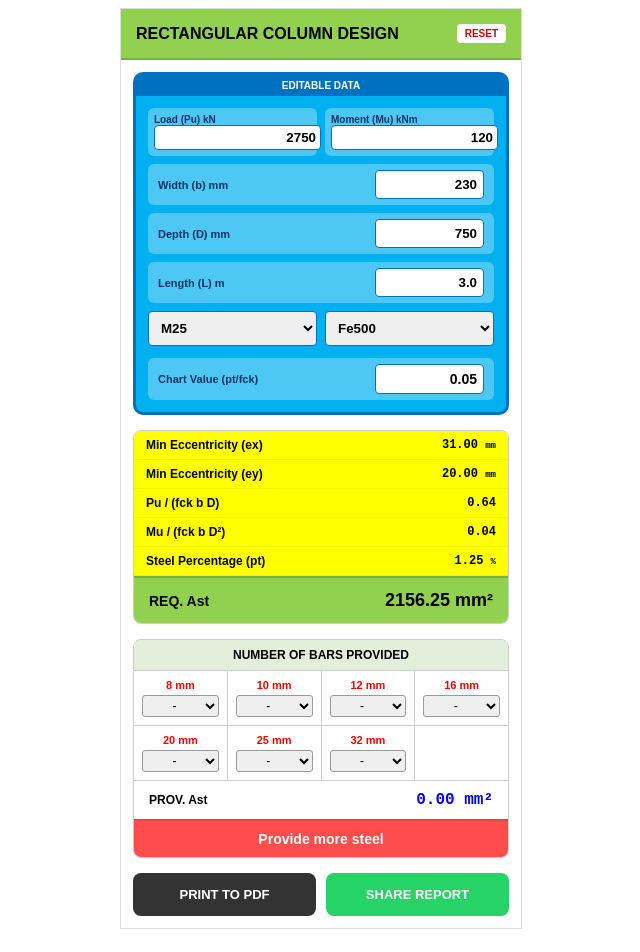
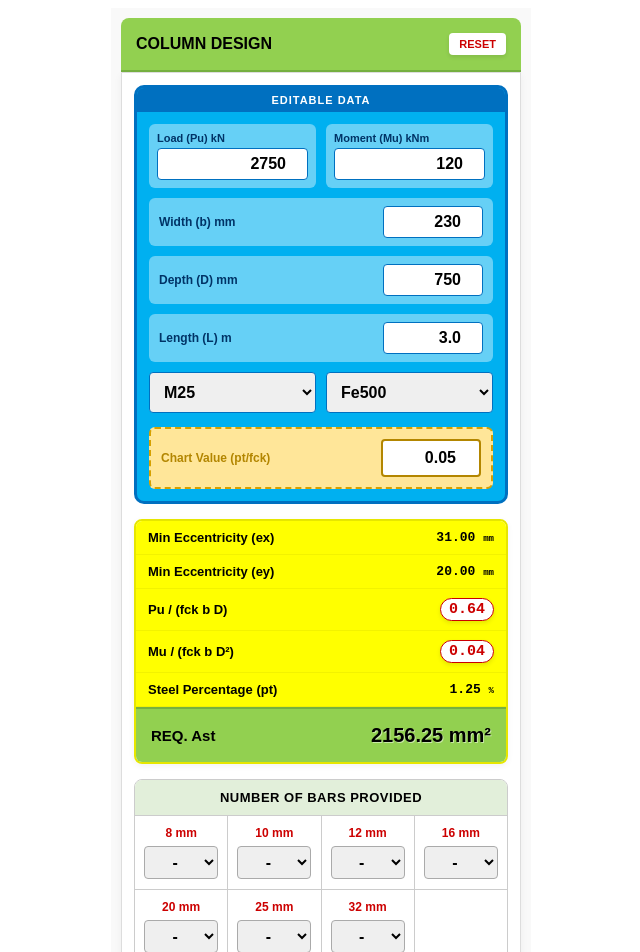
Before and after one commit to Movieeesss/COLUMN-DESIGN-, a React (Vite) app: page / in a window 1280 px wide. Shown: the top 952 px of the page, without its empty margins (319-959 px from the left). Built offline with nearby package versions, Linux system fonts and the light colour scheme.

Commit message:
Update ColumnDesign.tsx

```diff
--- a/src/ColumnDesign.tsx
+++ b/src/ColumnDesign.tsx
@@ -52,7 +52,7 @@ export default function RectangularColumnTool() {
   };
 
   const handleShare = async () => {
-    const shareText = `Column Design Report:\nLoad (Pu): ${inputs.Pu} kN\nMoment (Mu): ${inputs.Mu} kNm\nSize: ${inputs.b}x${inputs.D}mm\nAst Req: ${calc.astRequired.toFixed(2)} sqmm\nAst Prov: ${calc.astProvided.toFixed(2)} sqmm\nStatus: ${calc.isSafe ? 'OK' : 'Revise'}`;
+    const shareText = `Column Design Report:\nLoad (Pu): ${inputs.Pu} kN\nMoment (Mu): ${inputs.Mu} kNm\nSize: ${inputs.b}x${inputs.D}mm\nChart Value (pt/fck): ${inputs.ptFck}\nPu/(fck b D): ${calc.axialRatio}\nMu/(fck b D²): ${calc.momentRatio}\nAst Req: ${calc.astRequired.toFixed(2)} sqmm\nAst Prov: ${calc.astProvided.toFixed(2)} sqmm\nStatus: ${calc.isSafe ? 'OK' : 'Revise'}`;
 
     if (navigator.share) {
       try {
@@ -89,7 +89,7 @@ export default function RectangularColumnTool() {
     const ex = Math.max((L_mm / 500) + (n.D / 30), 20);
     const ey = Math.max((L_mm / 500) + (n.b / 30), 20);
 
-    // Non-Dimensional Parameters (Rounded to 2 decimals as requested)
+    // Non-Dimensional Parameters (Rounded to 2 decimals)
     const axialRatioRaw = (n.b > 0 && n.D > 0 && n.fck > 0) ? pu_N / (n.fck * n.b * n.D) : 0;
     const momentRatioRaw = (n.b > 0 && n.D > 0 && n.fck > 0) ? mu_Nmm / (n.fck * n.b * (n.D * n.D)) : 0;
 
@@ -112,112 +112,128 @@ export default function RectangularColumnTool() {
     const isSafe = astProvided >= astRequired;
 
     return { ex, ey, axialRatio, momentRatio, pt, astRequired, astProvided, isSafe };
-  }, [inputs, bars]); // Recalculate only when inputs or bars change
+  }, [inputs, bars]);
 
-  // UI Components
-  const Cell = ({ label, value, unit, color }: any) => (
-    <div style={{ display: 'flex', justifyContent: 'space-between', padding: '7px 12px', borderBottom: '1px solid rgba(0,0,0,0.05)', backgroundColor: color || '#fff', fontSize: '12px' }}>
+  // UI Component for Rows
+  const Cell = ({ label, value, unit, color, isHighlight }: any) => (
+    <div style={{ display: 'flex', justifyContent: 'space-between', alignItems: 'center', padding: '9px 12px', borderBottom: '1px solid rgba(0,0,0,0.05)', backgroundColor: color || '#fff', fontSize: '13px', boxSizing: 'border-box' }}>
       <span style={{ fontWeight: 'bold' }}>{label}</span>
-      <span style={{ fontFamily: 'monospace', fontWeight: 'bold' }}>{value} <small style={{fontSize: '9px'}}>{unit}</small></span>
+      <span style={{
+        fontFamily: 'monospace',
+        fontWeight: '900',
+        fontSize: isHighlight ? '15px' : 'inherit',
+        color: isHighlight ? '#cc0000' : 'inherit', // Red text for highlight
+        backgroundColor: isHighlight ? '#ffffff' : 'transparent', // White background pill
+        padding: isHighlight ? '2px 8px' : '0',
+        borderRadius: isHighlight ? '12px' : '0',
+        border: isHighlight ? '1px solid #cc0000' : 'none',
+        boxShadow: isHighlight ? '0px 2px 4px rgba(0,0,0,0.1)' : 'none'
+      }}>
+        {value} <small style={{fontSize: '9px', color: '#000'}}>{unit}</small>
+      </span>
     </div>
   );
 
-  // Array for dropdown options (0, 2, 4, 6... 16)
   const barOptions = [0, 2, 4, 6, 8, 10, 12, 14, 16];
 
   return (
-    <div id="printable-area" style={{ maxWidth: '400px', margin: '0 auto', fontFamily: 'sans-serif', backgroundColor: '#fff', minHeight: '100vh', border: '1px solid #ddd' }}>
+    <div id="printable-area" style={{ width: '100%', maxWidth: '420px', margin: '0 auto', fontFamily: 'sans-serif', backgroundColor: '#f9f9f9', minHeight: '100vh', boxSizing: 'border-box', padding: '10px' }}>
       <style>{`
+        * { box-sizing: border-box; }
+        input, select { font-size: 16px !important; } /* Prevents iOS Safari Auto-Zoom */
         @media print {
           @page { size: auto; margin: 0; }
-          body { margin: 0; padding: 0; overflow: hidden; height: 100vh; }
-          #printable-area { border: none !important; width: 100% !important; max-width: 100% !important; height: 100vh !important; margin: 0 !important; padding: 0 !important; overflow: hidden; }
+          body { margin: 0; padding: 0; overflow: hidden; background: #fff; }
+          #printable-area { border: none !important; width: 100% !important; max-width: 100% !important; margin: 0 !important; padding: 0 !important; }
           .no-print { display: none !important; }
           header, .blue-box, .yellow-row, .green-bar, .status-bar { -webkit-print-color-adjust: exact; print-color-adjust: exact; }
           input, select { border: none !important; background: transparent !important; pointer-events: none; -webkit-appearance: none; appearance: none;}
         }
       `}</style>
 
-      <header style={{ backgroundColor: '#92d050', padding: '15px', textAlign: 'center', fontWeight: '900', fontSize: '16px', borderBottom: '2px solid #76b041', display: 'flex', justifyContent: 'space-between', alignItems: 'center' }}>
-        <span>RECTANGULAR COLUMN DESIGN</span>
-        <button className="no-print" onClick={handleReset} style={{ background: '#fff', border: 'none', padding: '4px 8px', borderRadius: '4px', fontSize: '10px', fontWeight: 'bold', cursor: 'pointer', color: '#cc0000' }}>RESET</button>
+      <header style={{ backgroundColor: '#92d050', padding: '15px', textAlign: 'center', fontWeight: '900', fontSize: '16px', borderBottom: '2px solid #76b041', display: 'flex', justifyContent: 'space-between', alignItems: 'center', borderRadius: '8px 8px 0 0' }}>
+        <span>COLUMN DESIGN</span>
+        <button className="no-print" onClick={handleReset} style={{ background: '#fff', border: 'none', padding: '5px 10px', borderRadius: '4px', fontSize: '11px', fontWeight: 'bold', cursor: 'pointer', color: '#cc0000', boxShadow: '0 2px 4px rgba(0,0,0,0.1)' }}>RESET</button>
       </header>
 
-      <div style={{ padding: '12px' }}>
+      <div style={{ backgroundColor: '#fff', padding: '12px', border: '1px solid #ddd', borderRadius: '0 0 8px 8px', boxShadow: '0 4px 8px rgba(0,0,0,0.05)' }}>
         {/* INPUT SECTION */}
         <div className="blue-box" style={{ border: '3px solid #0070c0', borderRadius: '10px', overflow: 'hidden', marginBottom: '15px', backgroundColor: '#00b0f0' }}>
-          <div style={{ backgroundColor: '#0070c0', color: 'white', padding: '5px', fontSize: '10px', fontWeight: 'bold', textAlign: 'center' }}>EDITABLE DATA</div>
-          <div style={{ padding: '12px', display: 'flex', flexDirection: 'column', gap: '8px' }}>
+          <div style={{ backgroundColor: '#0070c0', color: 'white', padding: '6px', fontSize: '11px', fontWeight: 'bold', textAlign: 'center', letterSpacing: '1px' }}>EDITABLE DATA</div>
+          <div style={{ padding: '12px', display: 'flex', flexDirection: 'column', gap: '10px' }}>
 
-            <div style={{ display: 'grid', gridTemplateColumns: '1fr 1fr', gap: '8px' }}>
-              <div style={{ background: 'rgba(255,255,255,0.3)', padding: '6px', borderRadius: '6px' }}>
-                <label style={{ fontSize: '10px', fontWeight: 'bold', color: '#003366', display: 'block' }}>Load (Pu) kN</label>
-                <input type="text" onFocus={handleFocus} value={inputs.Pu} onChange={e => updateInput('Pu', e.target.value)} style={{ width: '100%', textAlign: 'right', padding: '4px', border: '1px solid #0070c0', borderRadius: '4px', fontWeight: 'bold' }} />
+            <div style={{ display: 'grid', gridTemplateColumns: '1fr 1fr', gap: '10px' }}>
+              <div style={{ background: 'rgba(255,255,255,0.4)', padding: '8px', borderRadius: '6px' }}>
+                <label style={{ fontSize: '11px', fontWeight: 'bold', color: '#003366', display: 'block', marginBottom: '4px' }}>Load (Pu) kN</label>
+                <input type="number" onFocus={handleFocus} value={inputs.Pu} onChange={e => updateInput('Pu', e.target.value)} style={{ width: '100%', textAlign: 'right', padding: '6px', border: '1px solid #0070c0', borderRadius: '4px', fontWeight: 'bold' }} />
               </div>
-              <div style={{ background: 'rgba(255,255,255,0.3)', padding: '6px', borderRadius: '6px' }}>
-                <label style={{ fontSize: '10px', fontWeight: 'bold', color: '#003366', display: 'block' }}>Moment (Mu) kNm</label>
-                <input type="text" onFocus={handleFocus} value={inputs.Mu} onChange={e => updateInput('Mu', e.target.value)} style={{ width: '100%', textAlign: 'right', padding: '4px', border: '1px solid #0070c0', borderRadius: '4px', fontWeight: 'bold' }} />
+              <div style={{ background: 'rgba(255,255,255,0.4)', padding: '8px', borderRadius: '6px' }}>
+                <label style={{ fontSize: '11px', fontWeight: 'bold', color: '#003366', display: 'block', marginBottom: '4px' }}>Moment (Mu) kNm</label>
+                <input type="number" onFocus={handleFocus} value={inputs.Mu} onChange={e => updateInput('Mu', e.target.value)} style={{ width: '100%', textAlign: 'right', padding: '6px', border: '1px solid #0070c0', borderRadius: '4px', fontWeight: 'bold' }} />
               </div>
             </div>
 
-            <div style={{ display: 'flex', justifyContent: 'space-between', alignItems: 'center', background: 'rgba(255,255,255,0.3)', padding: '6px 10px', borderRadius: '6px' }}>
-              <label style={{ fontSize: '11px', fontWeight: 'bold', color: '#003366' }}>Width (b) mm</label>
-              <input type="text" onFocus={handleFocus} value={inputs.b} onChange={e => updateInput('b', e.target.value)} style={{ width: '95px', textAlign: 'right', padding: '6px', border: '1px solid #0070c0', borderRadius: '4px', fontWeight: 'bold' }} />
+            <div style={{ display: 'flex', justifyContent: 'space-between', alignItems: 'center', background: 'rgba(255,255,255,0.4)', padding: '8px 10px', borderRadius: '6px' }}>
+              <label style={{ fontSize: '12px', fontWeight: 'bold', color: '#003366' }}>Width (b) mm</label>
+              <input type="number" onFocus={handleFocus} value={inputs.b} onChange={e => updateInput('b', e.target.value)} style={{ width: '100px', textAlign: 'right', padding: '6px', border: '1px solid #0070c0', borderRadius: '4px', fontWeight: 'bold' }} />
             </div>
 
-            <div style={{ display: 'flex', justifyContent: 'space-between', alignItems: 'center', background: 'rgba(255,255,255,0.3)', padding: '6px 10px', borderRadius: '6px' }}>
-              <label style={{ fontSize: '11px', fontWeight: 'bold', color: '#003366' }}>Depth (D) mm</label>
-              <input type="text" onFocus={handleFocus} value={inputs.D} onChange={e => updateInput('D', e.target.value)} style={{ width: '95px', textAlign: 'right', padding: '6px', border: '1px solid #0070c0', borderRadius: '4px', fontWeight: 'bold' }} />
+            <div style={{ display: 'flex', justifyContent: 'space-between', alignItems: 'center', background: 'rgba(255,255,255,0.4)', padding: '8px 10px', borderRadius: '6px' }}>
+              <label style={{ fontSize: '12px', fontWeight: 'bold', color: '#003366' }}>Depth (D) mm</label>
+              <input type="number" onFocus={handleFocus} value={inputs.D} onChange={e => updateInput('D', e.target.value)} style={{ width: '100px', textAlign: 'right', padding: '6px', border: '1px solid #0070c0', borderRadius: '4px', fontWeight: 'bold' }} />
             </div>
 
-            <div style={{ display: 'flex', justifyContent: 'space-between', alignItems: 'center', background: 'rgba(255,255,255,0.3)', padding: '6px 10px', borderRadius: '6px' }}>
-              <label style={{ fontSize: '11px', fontWeight: 'bold', color: '#003366' }}>Length (L) m</label>
-              <input type="text" onFocus={handleFocus} value={inputs.L} onChange={e => updateInput('L', e.target.value)} style={{ width: '95px', textAlign: 'right', padding: '6px', border: '1px solid #0070c0', borderRadius: '4px', fontWeight: 'bold' }} />
+            <div style={{ display: 'flex', justifyContent: 'space-between', alignItems: 'center', background: 'rgba(255,255,255,0.4)', padding: '8px 10px', borderRadius: '6px' }}>
+              <label style={{ fontSize: '12px', fontWeight: 'bold', color: '#003366' }}>Length (L) m</label>
+              <input type="number" onFocus={handleFocus} value={inputs.L} onChange={e => updateInput('L', e.target.value)} style={{ width: '100px', textAlign: 'right', padding: '6px', border: '1px solid #0070c0', borderRadius: '4px', fontWeight: 'bold' }} />
             </div>
 
-            <div style={{ display: 'grid', gridTemplateColumns: '1fr 1fr', gap: '8px' }}>
-              <select value={inputs.fck} onChange={e => updateInput('fck', e.target.value)} style={{ padding: '8px', borderRadius: '4px', border: '1px solid #0070c0', fontWeight: 'bold' }}>
+            <div style={{ display: 'grid', gridTemplateColumns: '1fr 1fr', gap: '10px' }}>
+              <select value={inputs.fck} onChange={e => updateInput('fck', e.target.value)} style={{ padding: '10px', borderRadius: '4px', border: '1px solid #0070c0', fontWeight: 'bold' }}>
                 {[20, 25, 30, 35, 40].map(v => <option key={v} value={v}>M{v}</option>)}
               </select>
-              <select value={inputs.fy} onChange={e => updateInput('fy', e.target.value)} style={{ padding: '8px', borderRadius: '4px', border: '1px solid #0070c0', fontWeight: 'bold' }}>
+              <select value={inputs.fy} onChange={e => updateInput('fy', e.target.value)} style={{ padding: '10px', borderRadius: '4px', border: '1px solid #0070c0', fontWeight: 'bold' }}>
                 {[415, 500, 550].map(v => <option key={v} value={v}>Fe{v}</option>)}
               </select>
             </div>
 
-            <div style={{ display: 'flex', justifyContent: 'space-between', alignItems: 'center', background: 'rgba(255,255,255,0.3)', padding: '6px 10px', borderRadius: '6px', marginTop: '4px' }}>
-              <label style={{ fontSize: '11px', fontWeight: 'bold', color: '#003366' }}>Chart Value (pt/fck)</label>
-              <input type="text" onFocus={handleFocus} value={inputs.ptFck} onChange={e => updateInput('ptFck', e.target.value)} style={{ width: '95px', textAlign: 'right', padding: '6px', border: '1px solid #0070c0', borderRadius: '4px', fontWeight: '900', fontSize: '14px' }} />
+            <div style={{ display: 'flex', justifyContent: 'space-between', alignItems: 'center', background: '#ffe699', padding: '10px', borderRadius: '6px', marginTop: '4px', border: '2px dashed #d6a100' }}>
+              <label style={{ fontSize: '12px', fontWeight: '900', color: '#b38600' }}>Chart Value (pt/fck)</label>
+              <input type="number" step="0.01" onFocus={handleFocus} value={inputs.ptFck} onChange={e => updateInput('ptFck', e.target.value)} style={{ width: '100px', textAlign: 'right', padding: '8px', border: '2px solid #b38600', borderRadius: '4px', fontWeight: '900', fontSize: '16px', color: '#000' }} />
             </div>
           </div>
         </div>
 
-        {/* OUTPUT RATIOS SECTION */}
-        <div style={{ border: '1px solid #ccc', borderRadius: '8px', overflow: 'hidden', marginBottom: '15px' }}>
+        {/* OUTPUT RATIOS SECTION (With Highlights) */}
+        <div style={{ border: '2px solid #e6e600', borderRadius: '8px', overflow: 'hidden', marginBottom: '15px', boxShadow: '0 2px 6px rgba(0,0,0,0.05)' }}>
           <div className="yellow-row"><Cell label="Min Eccentricity (ex)" value={calc.ex.toFixed(2)} unit="mm" color="#ffff00" /></div>
           <div className="yellow-row"><Cell label="Min Eccentricity (ey)" value={calc.ey.toFixed(2)} unit="mm" color="#ffff00" /></div>
-          <div className="yellow-row"><Cell label="Pu / (fck b D)" value={calc.axialRatio} unit="" color="#ffff00" /></div>
-          <div className="yellow-row"><Cell label="Mu / (fck b D²)" value={calc.momentRatio} unit="" color="#ffff00" /></div>
+
+          {/* Highlighted Rows Below */}
+          <div className="yellow-row"><Cell label="Pu / (fck b D)" value={calc.axialRatio} unit="" color="#ffff00" isHighlight={true} /></div>
+          <div className="yellow-row"><Cell label="Mu / (fck b D²)" value={calc.momentRatio} unit="" color="#ffff00" isHighlight={true} /></div>
+
           <div className="yellow-row"><Cell label="Steel Percentage (pt)" value={calc.pt.toFixed(2)} unit="%" color="#ffff00" /></div>
 
-          <div className="green-bar" style={{ backgroundColor: '#92d050', padding: '12px 15px', display: 'flex', justifyContent: 'space-between', alignItems: 'center', borderTop: '2px solid #76b041' }}>
-            <span style={{ fontSize: '14px', fontWeight: '900' }}>REQ. Ast</span>
-            <span style={{ fontSize: '18px', fontWeight: '900' }}>{calc.astRequired.toFixed(2)} mm²</span>
+          <div className="green-bar" style={{ backgroundColor: '#92d050', padding: '15px', display: 'flex', justifyContent: 'space-between', alignItems: 'center', borderTop: '2px solid #76b041' }}>
+            <span style={{ fontSize: '15px', fontWeight: '900' }}>REQ. Ast</span>
+            <span style={{ fontSize: '20px', fontWeight: '900', textShadow: '1px 1px 0px rgba(255,255,255,0.5)' }}>{calc.astRequired.toFixed(2)} mm²</span>
           </div>
         </div>
 
         {/* REINFORCEMENT PROVIDED SECTION */}
         <div style={{ border: '1px solid #ccc', borderRadius: '8px', overflow: 'hidden', marginBottom: '15px' }}>
-          <div style={{ backgroundColor: '#e2efda', padding: '8px 12px', fontWeight: 'bold', fontSize: '12px', borderBottom: '1px solid #ccc', textAlign: 'center' }}>
+          <div style={{ backgroundColor: '#e2efda', padding: '10px', fontWeight: 'bold', fontSize: '13px', borderBottom: '1px solid #ccc', textAlign: 'center', letterSpacing: '0.5px' }}>
             NUMBER OF BARS PROVIDED
           </div>
           <div style={{ display: 'grid', gridTemplateColumns: 'repeat(4, 1fr)', gap: '1px', backgroundColor: '#ccc' }}>
             {['8', '10', '12', '16', '20', '25', '32'].map(dia => (
-              <div key={dia} style={{ backgroundColor: '#fff', padding: '8px', display: 'flex', flexDirection: 'column', alignItems: 'center' }}>
-                <span style={{ fontSize: '11px', fontWeight: 'bold', color: 'red', marginBottom: '4px' }}>{dia} mm</span>
+              <div key={dia} style={{ backgroundColor: '#fff', padding: '10px 5px', display: 'flex', flexDirection: 'column', alignItems: 'center' }}>
+                <span style={{ fontSize: '12px', fontWeight: 'bold', color: '#cc0000', marginBottom: '6px' }}>{dia} mm</span>
                 <select
                   value={bars[dia]}
                   onChange={(e) => updateBar(dia, e.target.value)}
-                  style={{ padding: '2px', border: '1px solid #999', borderRadius: '3px', fontSize: '12px', width: '100%', textAlign: 'center' }}
+                  style={{ padding: '6px 2px', border: '1px solid #aaa', borderRadius: '4px', fontSize: '14px', width: '90%', textAlign: 'center', fontWeight: 'bold', cursor: 'pointer' }}
                 >
                   {barOptions.map(num => (
                     <option key={num} value={num}>{num === 0 ? '-' : num}</option>
@@ -225,26 +241,25 @@ export default function RectangularColumnTool() {
                 </select>
               </div>
             ))}
-            {/* Empty block to fill 4-column grid cleanly */}
             <div style={{ backgroundColor: '#fff' }}></div>
           </div>
 
-          <div style={{ padding: '10px 15px', display: 'flex', justifyContent: 'space-between', alignItems: 'center', backgroundColor: '#fff', borderTop: '1px solid #ccc' }}>
-             <span style={{ fontSize: '12px', fontWeight: 'bold' }}>PROV. Ast</span>
-             <span style={{ fontSize: '16px', fontFamily: 'monospace', fontWeight: 'bold', color: 'blue' }}>{calc.astProvided.toFixed(2)} mm²</span>
+          <div style={{ padding: '12px 15px', display: 'flex', justifyContent: 'space-between', alignItems: 'center', backgroundColor: '#f4f4f4', borderTop: '1px solid #ccc' }}>
+             <span style={{ fontSize: '14px', fontWeight: '900' }}>PROV. Ast</span>
+             <span style={{ fontSize: '18px', fontFamily: 'monospace', fontWeight: '900', color: '#003366' }}>{calc.astProvided.toFixed(2)} mm²</span>
           </div>
 
-          <div className="status-bar" style={{ backgroundColor: calc.isSafe ? '#92d050' : '#ff4c4c', color: calc.isSafe ? '#000' : '#fff', padding: '10px', textAlign: 'center', fontWeight: 'bold', fontSize: '14px', borderTop: '2px solid rgba(0,0,0,0.1)' }}>
-            {calc.isSafe ? "Steel provided OK" : "Provide more steel"}
+          <div className="status-bar" style={{ backgroundColor: calc.isSafe ? '#92d050' : '#ff4c4c', color: calc.isSafe ? '#000' : '#fff', padding: '15px', textAlign: 'center', fontWeight: '900', fontSize: '16px', borderTop: '2px solid rgba(0,0,0,0.1)', textTransform: 'uppercase', letterSpacing: '1px' }}>
+            {calc.isSafe ? "✅ Steel provided OK" : "⚠️ Provide more steel"}
           </div>
         </div>
 
         {/* BUTTONS */}
-        <div className="no-print" style={{ display: 'flex', gap: '10px' }}>
-          <button onClick={() => window.print()} style={{ flex: 1, padding: '14px', backgroundColor: '#333', color: '#fff', border: 'none', borderRadius: '8px', fontWeight: 'bold', cursor: 'pointer', fontSize: '13px' }}>
+        <div className="no-print" style={{ display: 'flex', gap: '12px', marginTop: '5px' }}>
+          <button onClick={() => window.print()} style={{ flex: 1, padding: '15px', backgroundColor: '#333', color: '#fff', border: 'none', borderRadius: '8px', fontWeight: 'bold', cursor: 'pointer', fontSize: '14px', boxShadow: '0 4px 6px rgba(0,0,0,0.1)' }}>
             PRINT TO PDF
           </button>
-          <button onClick={handleShare} style={{ flex: 1, padding: '14px', backgroundColor: '#25D366', color: '#fff', border: 'none', borderRadius: '8px', fontWeight: 'bold', cursor: 'pointer', fontSize: '13px' }}>
+          <button onClick={handleShare} style={{ flex: 1, padding: '15px', backgroundColor: '#25D366', color: '#fff', border: 'none', borderRadius: '8px', fontWeight: 'bold', cursor: 'pointer', fontSize: '14px', boxShadow: '0 4px 6px rgba(0,0,0,0.1)' }}>
             SHARE REPORT
           </button>
         </div>
```
